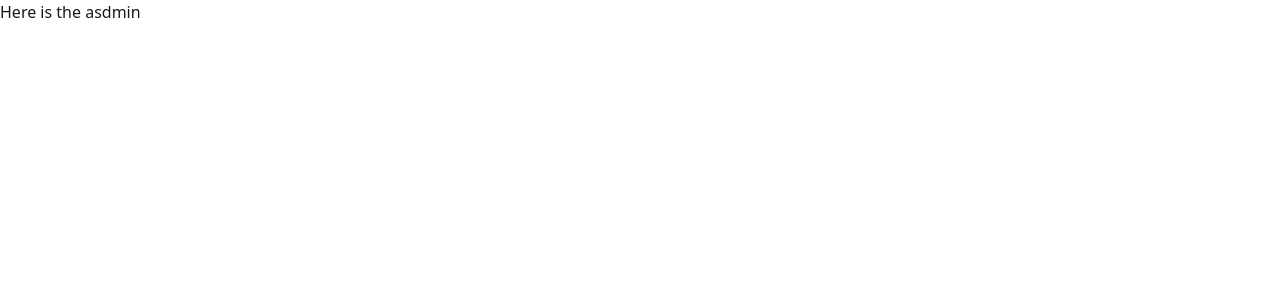
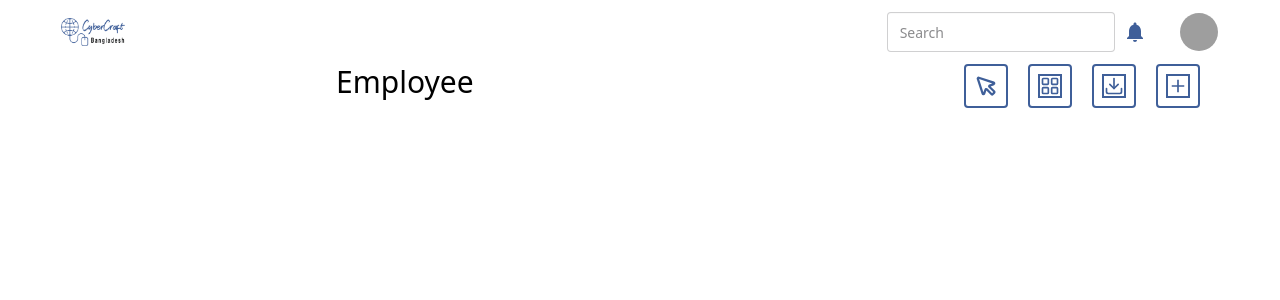
Before and after one commit to Apur0y/contact-us, a React (Vite) app in the folder contact-us-client/: page /admin in a window 1280 px wide. Shown: the top 300 px of the page. Built offline with nearby package versions, Linux system fonts and the light colour scheme; grey boxes are pictures that could not be loaded.

Commit message:
Design the admin page navbar and the option section

```diff
--- a/contact-us-client/src/pages/Admin/Admin.jsx
+++ b/contact-us-client/src/pages/Admin/Admin.jsx
@@ -1,11 +1,35 @@
-import React from 'react';
+import React from "react";
+import Navbar from "./Navbar/Navbar";
+import { PiCursorBold } from "react-icons/pi";
+import { LuDownload, LuLayoutGrid } from "react-icons/lu";
+import { IoMdAdd } from "react-icons/io";
 
 const Admin = () => {
-    return (
-        <div>
-           Here is the asdmin
+  return (
+    <div className="bg-white">
+      <Navbar></Navbar>
+      <div className="flex justify-between">
+        <div className="w-64"></div>
+        <div className="flex-1 mx-20 flex justify-between text-black ">
+          <h1 className="text-3xl">Employee</h1>
+          <div className="flex gap-5 text-[#3F5F99] ">
+            <div className="border-2 rounded-sm p-2">
+              <PiCursorBold className="size-6" />
+            </div>
+            <div className="border-2 rounded-sm p-2">
+              <LuLayoutGrid className="size-6 border-2" />
+            </div>
+            <div className="border-2 rounded-sm p-2">
+              <LuDownload className="size-6 border-2" />
+            </div>
+            <div className="border-2 rounded-sm p-2">
+              <IoMdAdd className="size-6 border-2" />
+            </div>
+          </div>
         </div>
-    );
+      </div>
+    </div>
+  );
 };
 
 export default Admin;
--- /dev/null
+++ b/contact-us-client/src/pages/Admin/Navbar/Navbar.jsx
@@ -0,0 +1,55 @@
+import React from "react";
+import { MdNotifications } from "react-icons/md";
+
+const Navbar = () => {
+  return (
+    <div className=" ">
+      <div className="navbar w-11/12 mx-auto ">
+        <div className="flex-1">
+          <img src="/mainicon.png" className="w-16" alt="" />
+        </div>
+        <div className="flex gap-2">
+          <input
+            type="text"
+            placeholder="Search"
+            className="input input-bordered w-24 md:w-auto"
+          />
+          <MdNotifications className="my-auto mr-6 text-[#3F5F99] size-6" />
+          <div className="dropdown dropdown-end">
+            <div
+              tabIndex={0}
+              role="button"
+              className="btn btn-ghost btn-circle avatar"
+            >
+              <div className="w-10 rounded-full">
+                <img
+                  alt="Tailwind CSS Navbar component"
+                  src="https://img.daisyui.com/images/stock/photo-1534528741775-53994a69daeb.webp"
+                />
+              </div>
+            </div>
+            <ul
+              tabIndex={0}
+              className="menu menu-sm dropdown-content bg-base-100 rounded-box z-1 mt-3 w-52 p-2 shadow"
+            >
+              <li>
+                <a className="justify-between">
+                  Profile
+                  <span className="badge">New</span>
+                </a>
+              </li>
+              <li>
+                <a>Settings</a>
+              </li>
+              <li>
+                <a>Logout</a>
+              </li>
+            </ul>
+          </div>
+        </div>
+      </div>
+    </div>
+  );
+};
+
+export default Navbar;
--- a/contact-us-client/src/pages/Login/Login.jsx
+++ b/contact-us-client/src/pages/Login/Login.jsx
@@ -1,16 +1,16 @@
 import Lottie from "lottie-react";
 import React, { useState } from "react";
-import RegisterLottie from "../../assets/register.json";
-import { Link } from "react-router-dom";
+import { Link, useNavigate } from "react-router-dom";
 import { FaCircleCheck } from "react-icons/fa6";
 import { MdRadioButtonUnchecked } from "react-icons/md";
 
 const Login = () => {
   const [formData, setFormData] = useState({
-    fullName: "",
     email: "",
-    message: "",
+    password: "",
   });
+
+  const navigate = useNavigate()
 
   const [remember,setRemember] = useState(true)
   const handleChange = (e) => {
@@ -19,8 +19,9 @@ const Login = () => {
   };
 
   const handleSubmit = (e) => {
-    e.preventDefault;
-    console.log("Go sjhe");
+    e.preventDefault()
+    console.log("Go sjhe")
+navigate('/admin')
   };
 
   return (
@@ -43,7 +44,7 @@ const Login = () => {
               <label className="block text-xs mb-2 text-[#3F5F99] ">Email Address</label>
               <input
                 type="email"
-                name="fullName"
+                name="email"
                 value={formData.fullName}
                 onChange={handleChange}
                 placeholder="Your Email"
@@ -56,7 +57,7 @@ const Login = () => {
               <label className="block text-xs mb-2 text-[#3F5F99]">Password</label>
               <input
                 type="password"
-                name="fullName"
+                name="password"
                 value={formData.fullName}
                 onChange={handleChange}
                 placeholder="Password"
```
